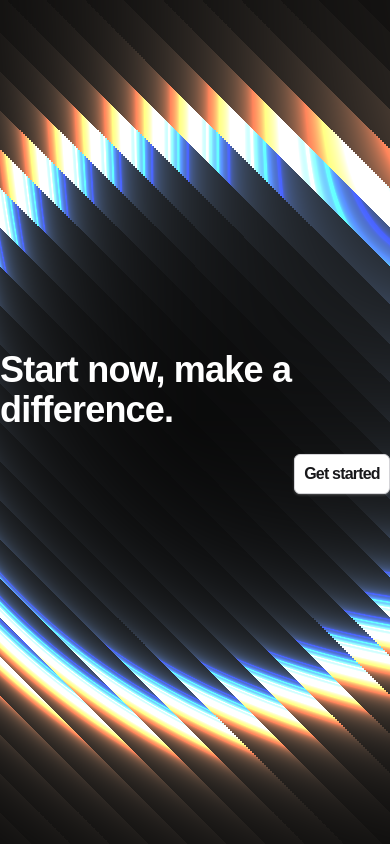
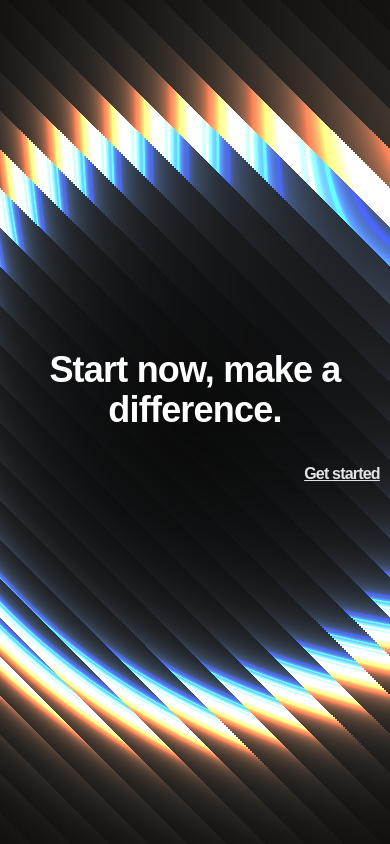
Before and after one commit to ilaydaufelek/MustUI-Studio, a Next.js app: page / in a window 390 px wide. Built offline with nearby package versions, Linux system fonts and the light colour scheme.

Commit message:
responsive fixed

```diff
--- a/src/app/(main)/page.tsx
+++ b/src/app/(main)/page.tsx
@@ -25,7 +25,7 @@ const MainPage = () => {
   return (
     <div className="relative flex h-screen  flex-col items-center justify-center overflow-hidden">
       <ShaderAnimation/>
-      <div className="absolute pointer-events-none z-10  leading-none font-semibold tracking-tighter whitespace-pre-wrap text-white">
+      <div className="absolute z-10   leading-none font-semibold tracking-tighter whitespace-pre-wrap text-white">
       <AnimatePresence>
         {isShow && (
           <motion.div
@@ -36,21 +36,21 @@ const MainPage = () => {
           >
             <TextShimmer
               duration={1.2}
-              className="text-4xl font-semibold [--base-color:theme(colors.white)] [--base-gradient-color:theme(colors.blue.200)] dark:[--base-color:theme(colors.white)] dark:[--base-gradient-color:theme(colors.blue.400)]"
+              className="  text-4xl font-semibold [--base-color:theme(colors.white)] [--base-gradient-color:theme(colors.blue.200)] dark:[--base-color:theme(colors.white)] dark:[--base-gradient-color:theme(colors.blue.400)]"
             >
-              Welcome MustUi Studio
+              Welcome MustUI Studio
             </TextShimmer>
           </motion.div>
         )}
       </AnimatePresence>
-     <div className="space-y-6 w-full space-x-4  " >
+     <div className="space-y-6  space-x-4  " >
       <AnimatePresence>
         {showGetStarted && (
           <motion.div
             initial={{ opacity: 0, y: 50 }}
             animate={{ opacity: 1, y: 0 }}
             transition={{ duration: 1.5, ease: "easeInOut" }}
-            className="text-4xl font-semibold"
+            className=" w-full text-center  text-4xl font-semibold"
 
           >
            Start now, make a difference.
@@ -63,8 +63,8 @@ const MainPage = () => {
        animate={{ opacity: 1, y: 0 }}
      transition={{ duration: 1.5, ease: "easeInOut" }}
      className="
-     bg-white text-zinc-900 border w-24   ml-auto  border-zinc-300 shadow-sm shadow-zinc-50/20  hover:bg-zinc-50 hover:shadow-md hover:shadow-zinc-200/30  active:bg-zinc-100 active:shadow-inner active:shadow-zinc-200/40 rounded-md h-10  flex items-center justify-center transition-colors  duration-200 ease-in-out">
-        Get started
+     text-zinc-200 w-24 h-10  ml-auto underline hover:no-underline flex items-center justify-center cursor-pointer space-x-2 ">
+      Get started
       </motion.div>
      )}
     </div>
--- a/src/components/text-shimmer.tsx
+++ b/src/components/text-shimmer.tsx
@@ -29,11 +29,11 @@ export function TextShimmer({
   return (
     <MotionComponent
       className={cn(
-        'relative inline-block bg-[length:250%_100%,auto] bg-clip-text',
-        'text-transparent [--base-color:#a1a1aa] [--base-gradient-color:#000]',
-        '[--bg:linear-gradient(90deg,#0000_calc(50%-var(--spread)),var(--base-gradient-color),#0000_calc(50%+var(--spread)))] [background-repeat:no-repeat,padding-box]',
-        'dark:[--base-color:#71717a] dark:[--base-gradient-color:#ffffff] dark:[--bg:linear-gradient(90deg,#0000_calc(50%-var(--spread)),var(--base-gradient-color),#0000_calc(50%+var(--spread)))]',
-        className
+      'relative block text-center bg-[length:250%_100%,auto] bg-clip-text',
+      'text-transparent [--base-color:#a1a1aa] [--base-gradient-color:#000]',
+      '[--bg:linear-gradient(90deg,#0000_calc(50%-var(--spread)),var(--base-gradient-color),#0000_calc(50%+var(--spread)))] [background-repeat:no-repeat,padding-box]',
+       'dark:[--base-color:#71717a] dark:[--base-gradient-color:#ffffff] dark:[--bg:linear-gradient(90deg,#0000_calc(50%-var(--spread)),var(--base-gradient-color),#0000_calc(50%+var(--spread)))]',
+       className
       )}
       initial={{ backgroundPosition: '100% center', opacity: fade ? 0 : 1 }}
       animate={{
```
